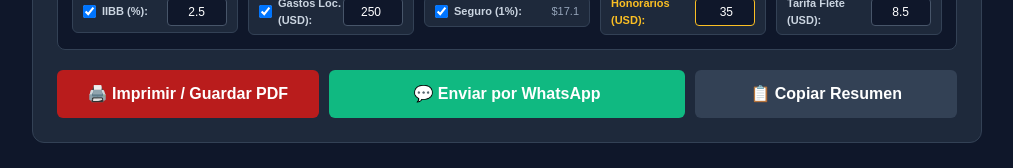
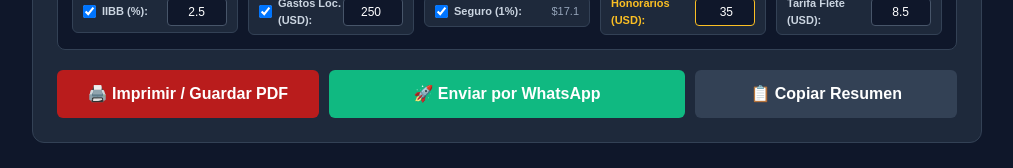
Before and after one commit to Francoldk/cotizador-comex, a Next.js app: page / in a window 1280 px wide. Shown: the part 493-661 px from the top of the page, without its empty margins (133-1146 px from the left). Built offline with nearby package versions, Linux system fonts and the light colour scheme.

Commit message:
actualizar page.js con fetch directo a api whatsapp

```diff
--- a/app/page.js
+++ b/app/page.js
@@ -45,6 +45,7 @@ export default function Cotizador() {
   const [serviceFee, setServiceFee] = useState(35);
 
   const [copiado, setCopiado] = useState(false);
+  const [enviando, setEnviando] = useState(false);
 
   // Cambiar tarifas según modalidad
   const handleModeChange = (mode) => {
@@ -135,17 +136,37 @@ ${activeLocalExpenses > 0 ? `🏢 *Gastos Locales:* $${activeLocalExpenses.toFix
     setTimeout(() => setCopiado(false), 2500);
   };
 
-  // Envío directo a WhatsApp
-  const enviarWhatsAppDirecto = () => {
+  // Envío directo al bot por API (NO abre WhatsApp Web)
+  const enviarWhatsAppDirecto = async () => {
     if (!clientPhone) {
       alert('Por favor ingresá el número de WhatsApp del cliente (ej: 549351...)');
       return;
     }
 
-    const cleanNumber = clientPhone.replace(/\D/g, '');
-    const mensaje = encodeURIComponent(generarTextoResumen());
+    setEnviando(true);
+    try {
+      const res = await fetch('/api/send-quote', {
+        method: 'POST',
+        headers: { 'Content-Type': 'application/json' },
+        body: JSON.stringify({
+          phone: clientPhone.replace(/\D/g, ''),
+          message: generarTextoResumen()
+        })
+      });
 
-    window.open(`https://api.whatsapp.com/send?phone=${cleanNumber}&text=${mensaje}`, '_blank');
+      const data = await res.json();
+
+      if (res.ok) {
+        alert('✅ ¡Cotización enviada con éxito desde el bot!');
+      } else {
+        alert('❌ Error al enviar: ' + (data.error || 'Verificar servidor de WhatsApp'));
+      }
+    } catch (error) {
+      console.error(error);
+      alert('❌ Error de conexión al despachar el mensaje.');
+    } finally {
+      setEnviando(false);
+    }
   };
 
   return (
@@ -328,8 +349,12 @@ ${activeLocalExpenses > 0 ? `🏢 *Gastos Locales:* $${activeLocalExpenses.toFix
           <button style={styles.printBtn} onClick={() => window.print()}>
             🖨️ Imprimir / Guardar PDF
           </button>
-          <button style={styles.waBtn} onClick={enviarWhatsAppDirecto}>
-            💬 Enviar por WhatsApp
+          <button
+            style={{ ...styles.waBtn, opacity: enviando ? 0.7 : 1 }}
+            onClick={enviarWhatsAppDirecto}
+            disabled={enviando}
+          >
+            {enviando ? '⏳ Enviando...' : '🚀 Enviar por WhatsApp'}
           </button>
           <button style={styles.copyBtn} onClick={copiarAlPortapapeles}>
             {copiado ? '✅ Copiado' : '📋 Copiar Resumen'}
```
